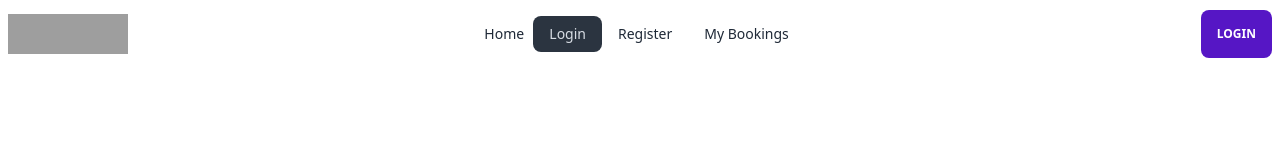
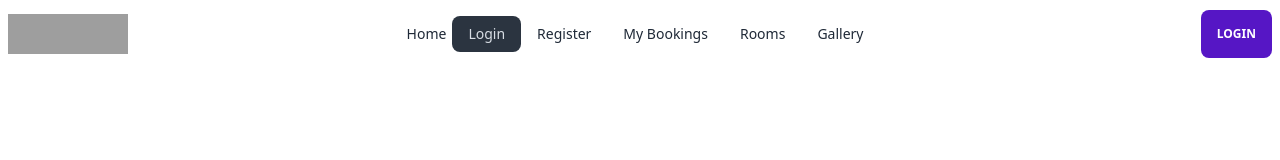
Before and after one commit to Abrar-404/Inn-Tero-Client, a React (Vite) app in the folder inn-tero-client/: page /login in a window 1280 px wide. Shown: the top 160 px of the page. Built offline with nearby package versions, Linux system fonts and the light colour scheme; no server answers; grey boxes are pictures that could not be loaded.

Commit message:
made rooms and gallery private

```diff
--- a/inn-tero-client/src/Components/Navbar/Navbar.jsx
+++ b/inn-tero-client/src/Components/Navbar/Navbar.jsx
@@ -35,6 +35,12 @@ const Navbar = () => {
           <li className="">
             <NavLink to="/myBookings">My Bookings</NavLink>
           </li>
+          <li className="">
+            <NavLink to="/rooms">Rooms</NavLink>
+          </li>
+          <li className="">
+            <NavLink to="/gallery">Gallery</NavLink>
+          </li>
         </>
       )}
 
@@ -42,6 +48,12 @@ const Navbar = () => {
         <>
           <li className="">
             <NavLink to="/myBookings">My Bookings</NavLink>
+          </li>
+          <li className="">
+            <NavLink to="/rooms">Rooms</NavLink>
+          </li>
+          <li className="">
+            <NavLink to="/gallery">Gallery</NavLink>
           </li>
         </>
       )}
@@ -76,11 +88,13 @@ const Navbar = () => {
               {navLinks}
             </ul>
           </div>
-          <img
-            className="w-[120px] h-[40px]"
-            src="https://i.ibb.co/1f6R89x/inn-tero-high-resolution-logo-transparent.png"
-            alt=""
-          />
+          <Link to="/">
+            <img
+              className="w-[120px] h-[40px]"
+              src="https://i.ibb.co/1f6R89x/inn-tero-high-resolution-logo-transparent.png"
+              alt=""
+            />
+          </Link>
         </div>
         <div className="navbar-center hidden lg:flex">
           <ul className="menu menu-horizontal px-1">{navLinks}</ul>
--- /dev/null
+++ b/inn-tero-client/src/Components/Rooms/Rooms.jsx
@@ -0,0 +1,9 @@
+const Rooms = () => {
+  return (
+    <div>
+      <h1>Rooms</h1>
+    </div>
+  );
+};
+
+export default Rooms;
--- a/inn-tero-client/src/main.jsx
+++ b/inn-tero-client/src/main.jsx
@@ -10,6 +10,7 @@ import MyBookings from './Components/Bookings/MyBookings';
 import Gallery from './Components/Gallery/Gallery';
 import AuthProvider from './Providers/AuthProvider';
 import PrivateRoute from './PrivateRoute/PrivateRoute';
+import Rooms from './Components/Rooms/Rooms';
 
 const router = createBrowserRouter([
   {
@@ -37,6 +38,14 @@ const router = createBrowserRouter([
         ),
       },
       {
+        path: '/rooms',
+        element: (
+          <PrivateRoute>
+            <Rooms></Rooms>
+          </PrivateRoute>
+        ),
+      },
+      {
         path: '/gallery',
         element: (
           <PrivateRoute>
```
